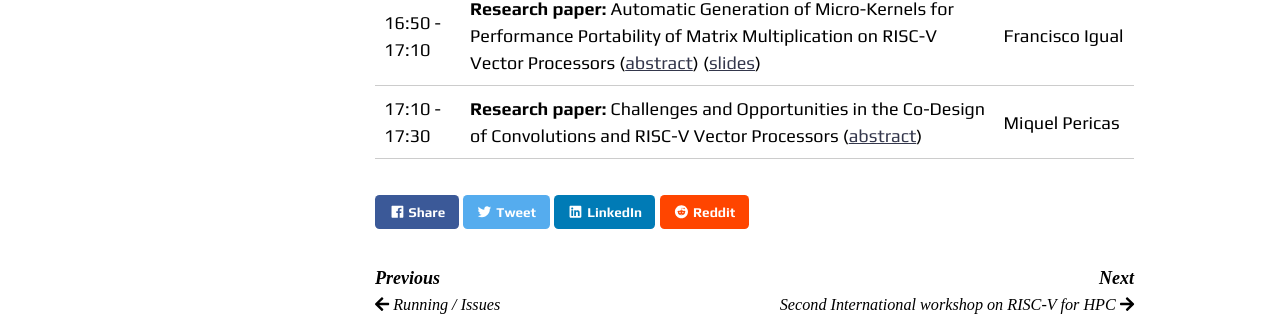
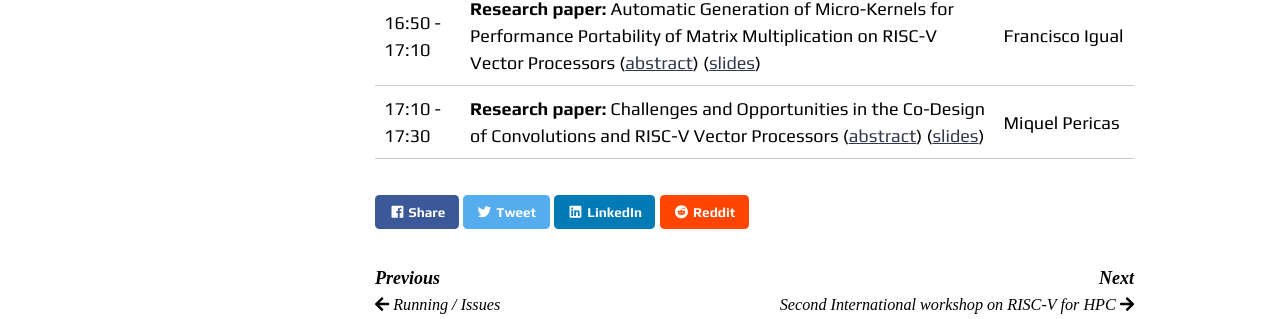
Before and after one commit to RISCVtestbed/riscvtestbed.github.io, a Jekyll site: the page built from _community/sc23-workshop.md, in a window 1280 px wide and 900 px high, scrolled down 1562 px. Shown: the part 271-590 px from the top of the window. Built offline with Jekyll 4.4.1, drawn with Linux system fonts in a browser that asks for light colours; nearby versions of some CDN libraries.

Commit message:
Update sc23-workshop.md

```diff
--- a/_community/sc23-workshop.md
+++ b/_community/sc23-workshop.md
@@ -26,4 +26,4 @@ The goal of this workshop is to continue building the community of RISC-V in HPC
 | 16:10 - 16:30 | **Research paper:** Is RISC-V Ready for HPC Prime-Time: Evaluating the 64-Core Sophon SG2042 RISC-V CPU ([abstract](https://sc23.supercomputing.org/presentation/?id=ws_risc111&sess=sess455)) ([slides](https://github.com/RISCVtestbed/riscvtestbed.github.io/blob/main/assets/files/sc23/Lee-sg2042-talk-v1.0.pdf))| Joseph Lee |
 | 16:30 - 16:50 | **Research paper:** Short Reasons for Long Vectors in HPC CPUs: A Study Based on RISC-V ([abstract](https://sc23.supercomputing.org/presentation/?id=ws_risc103&sess=sess455)) ([slides](https://github.com/RISCVtestbed/riscvtestbed.github.io/blob/main/assets/files/sc23/Short-reasons-for-long-vectors-in-HPC-CPUs.pdf))| Pablo Vizcaino Serrano |
 | 16:50 - 17:10 | **Research paper:** Automatic Generation of Micro-Kernels for Performance Portability of Matrix Multiplication on RISC-V Vector Processors ([abstract](https://sc23.supercomputing.org/presentation/?id=ws_risc101&sess=sess455)) ([slides](https://github.com/RISCVtestbed/riscvtestbed.github.io/blob/main/assets/files/sc23/RISCV4HPC_FranciscoIgual.pdf)) | Francisco Igual |
-| 17:10 - 17:30 | **Research paper:** Challenges and Opportunities in the Co-Design of Convolutions and RISC-V Vector Processors ([abstract](https://sc23.supercomputing.org/presentation/?id=ws_risc105&sess=sess455))| Miquel Pericas |
+| 17:10 - 17:30 | **Research paper:** Challenges and Opportunities in the Co-Design of Convolutions and RISC-V Vector Processors ([abstract](https://sc23.supercomputing.org/presentation/?id=ws_risc105&sess=sess455)) ([slides](https://github.com/RISCVtestbed/riscvtestbed.github.io/blob/main/assets/files/sc23/pericas_presentation.pdf))| Miquel Pericas |
```
